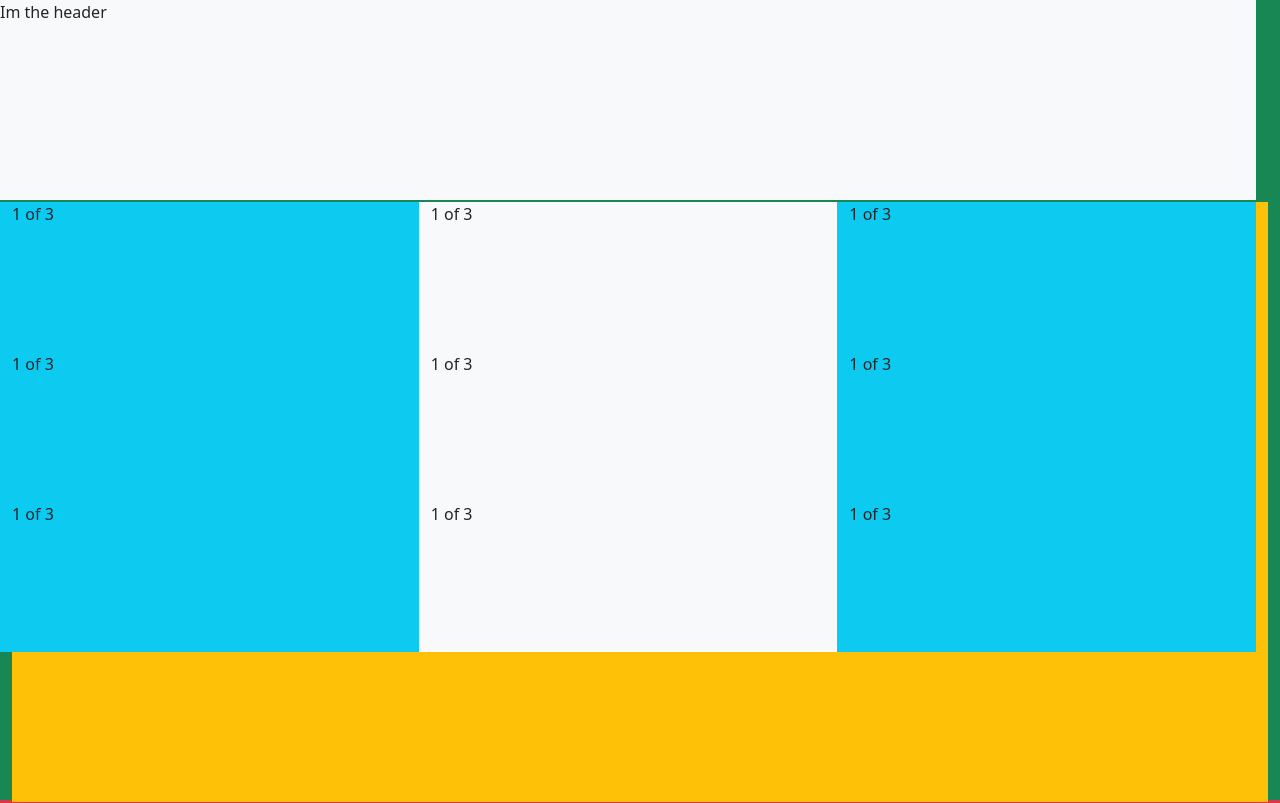
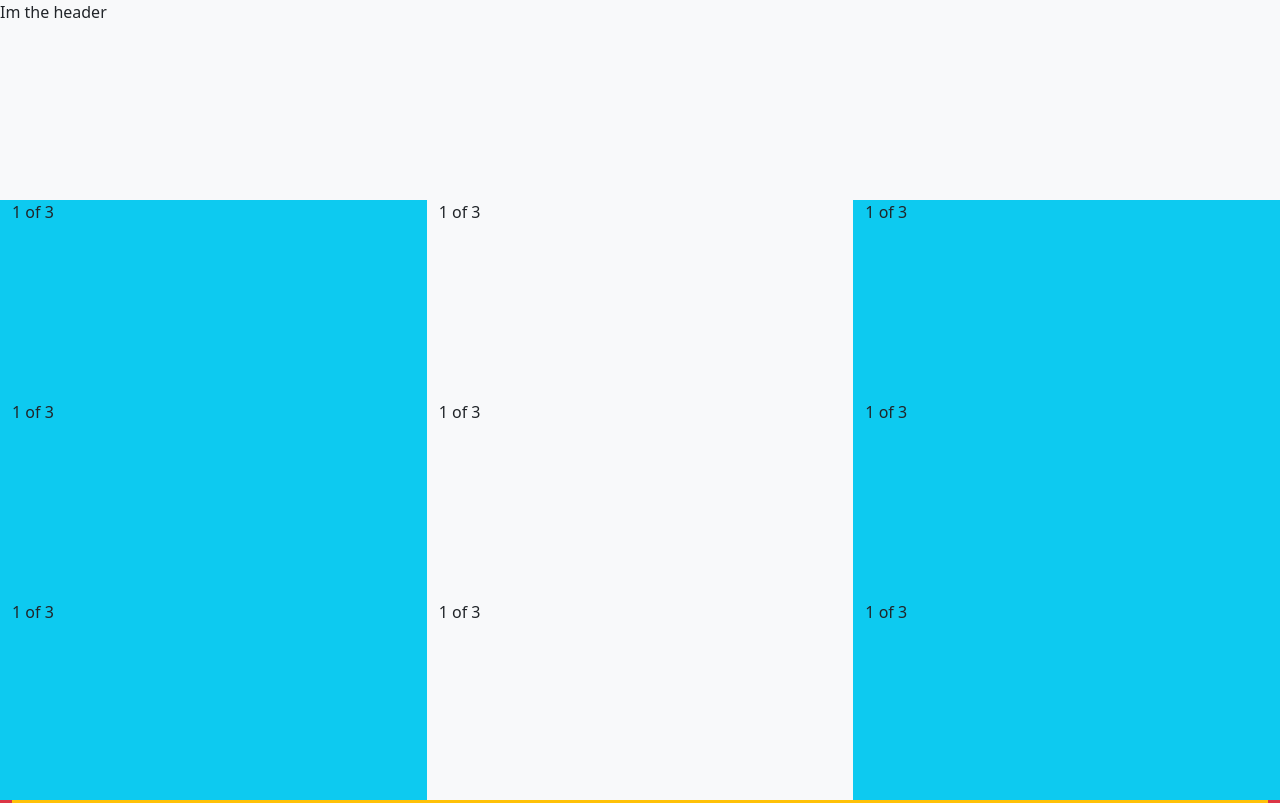
Before and after one commit to cchester11/Calculator, a website: page index.html in a window 1280 px wide. Shown: the top 803 px of the page. Drawn offline with nearby package versions, Linux system fonts and the light colour scheme.

Commit message:
css changes

```diff
--- a/style.css
+++ b/style.css
@@ -4,22 +4,13 @@ html, body {
 #masterDiv {
       position: absolute;
       height: 100%;
-      width: 100%;
-      top: 0;
-      left: 0;
 }
 #calculatorHeader {
-      position:relative;
       height: 25%;
-      width: 100%;
 }
 #calculatorButtons {
-      position: relative;
-      margin-top: 2px;
-      height: 75%;
-      width: 100%;
+      height: 100%;
 }
 #row1, #row2, #row3 {
       height: 25%;
-      width: 100%;
 }
```
